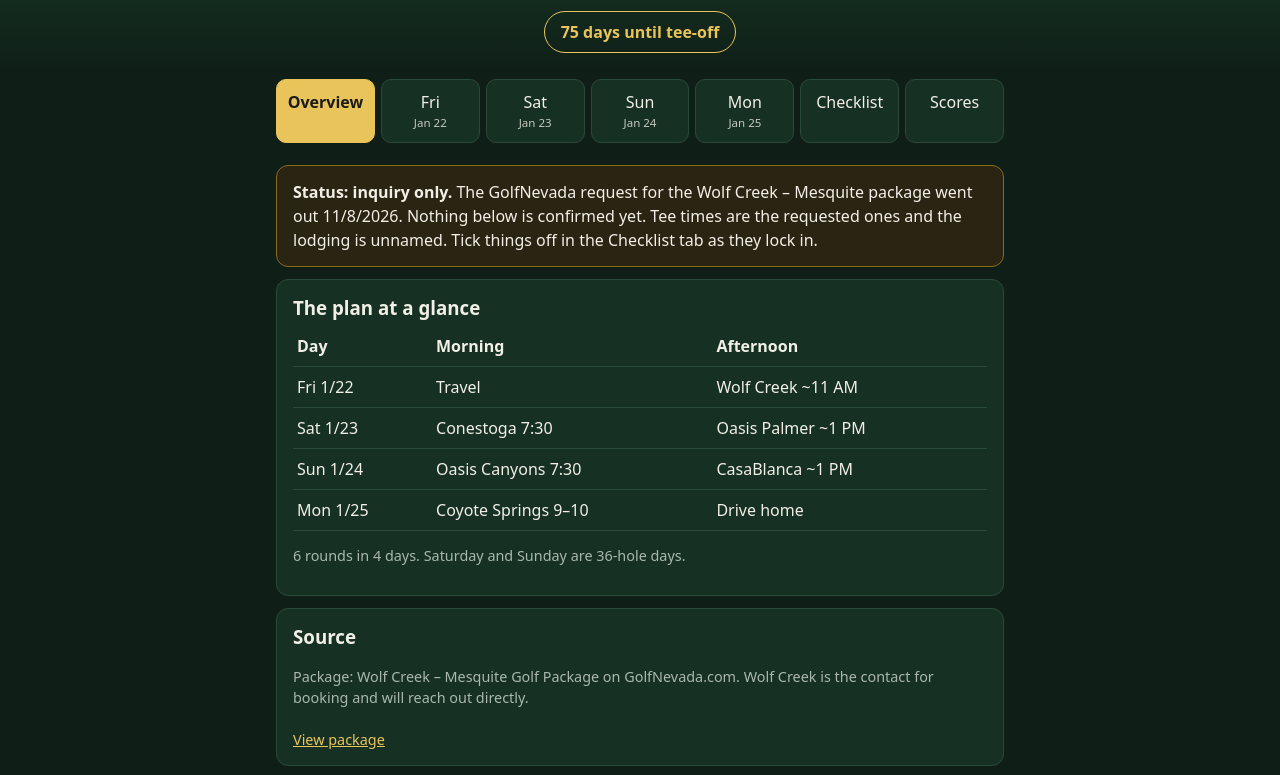
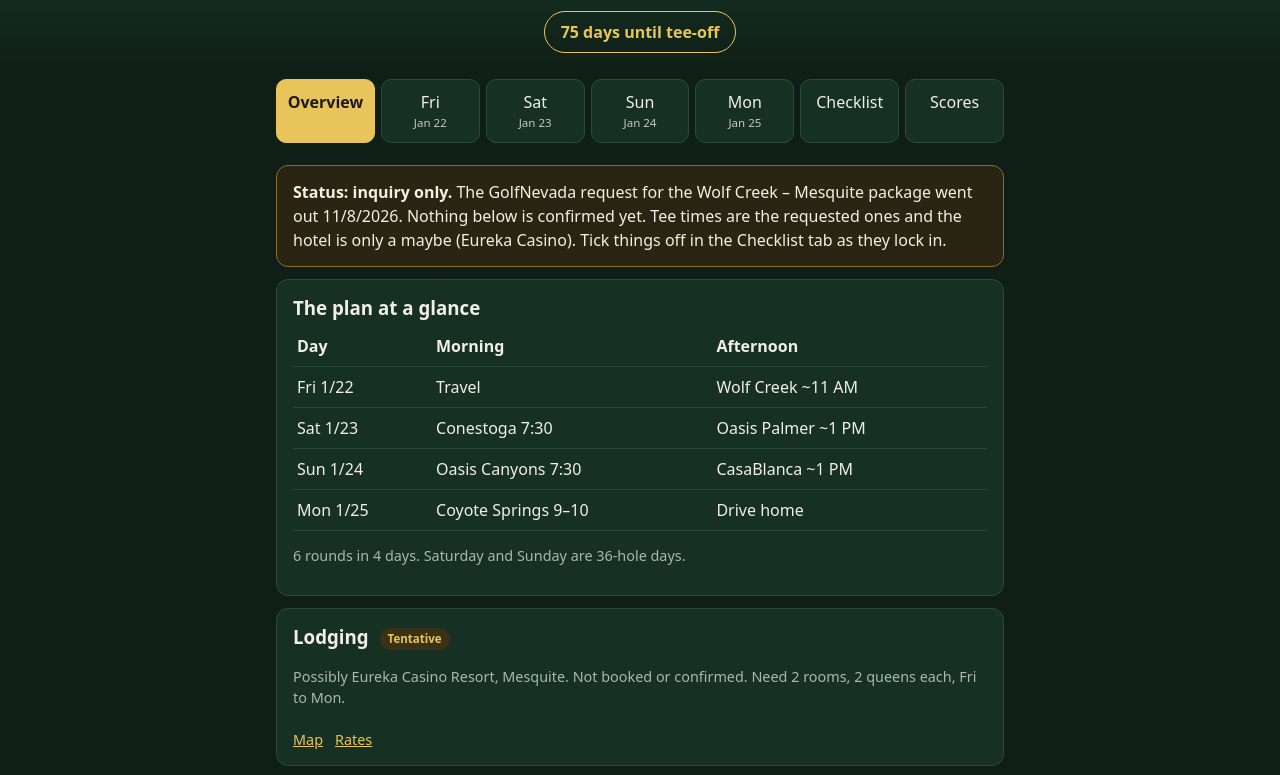
Before and after one commit to rsissons/mesquite-golf-trip, a plain HTML site: page index.html in a window 1280 px wide. Shown: the part 105-880 px from the top of the page. Drawn offline with Linux system fonts and the light colour scheme.

Commit message:
Add tentative Eureka Casino lodging
Co-Authored-By: Claude Sonnet 5.5 <noreply@anthropic.com>
Claude-Session: https://claude.ai/code/session_01RtiPbpAipEKED8kSUJtik4

```diff
--- a/index.html
+++ b/index.html
@@ -46,7 +46,7 @@ footer{text-align:center;color:var(--mute);font-size:.8rem;padding:20px}
   <div class="tabs" id="tabs"></div>
 
   <section class="panel" id="p-overview">
-    <div class="card warn"><strong>Status: inquiry only.</strong> The GolfNevada request for the Wolf Creek – Mesquite package went out 11/8/2026. Nothing below is confirmed yet. Tee times are the requested ones and the lodging is unnamed. Tick things off in the Checklist tab as they lock in.</div>
+    <div class="card warn"><strong>Status: inquiry only.</strong> The GolfNevada request for the Wolf Creek – Mesquite package went out 11/8/2026. Nothing below is confirmed yet. Tee times are the requested ones and the hotel is only a maybe (Eureka Casino). Tick things off in the Checklist tab as they lock in.</div>
     <div class="card"><h3>The plan at a glance</h3>
       <table>
         <tr><th>Day</th><th>Morning</th><th>Afternoon</th></tr>
@@ -56,6 +56,10 @@ footer{text-align:center;color:var(--mute);font-size:.8rem;padding:20px}
         <tr><td>Mon 1/25</td><td>Coyote Springs 9–10</td><td>Drive home</td></tr>
       </table>
       <p class="meta">6 rounds in 4 days. Saturday and Sunday are 36-hole days.</p>
+    </div>
+    <div class="card"><h3>Lodging <span class="tag">Tentative</span></h3>
+      <p class="meta">Possibly Eureka Casino Resort, Mesquite. Not booked or confirmed. Need 2 rooms, 2 queens each, Fri to Mon.</p>
+      <div class="links"><a target="_blank" rel="noopener" href="https://www.google.com/maps/search/?api=1&query=Eureka+Casino+Resort+Mesquite+NV">Map</a><a target="_blank" rel="noopener" href="https://www.google.com/search?q=Eureka+Casino+Resort+Mesquite+NV+rates">Rates</a></div>
     </div>
     <div class="card"><h3>Source</h3>
       <p class="meta">Package: Wolf Creek – Mesquite Golf Package on GolfNevada.com. Wolf Creek is the contact for booking and will reach out directly.</p>
@@ -87,7 +91,7 @@ const days=[
  {id:'fri',label:'Fri',date:'Jan 22',title:'Friday, Jan 22',items:[
   {t:'Morning',n:'Travel to Mesquite',d:'Arrive, drop bags, check-in may not be open yet. Plan to head straight to the course.',tag:'Travel'},
   {t:'~11:00 AM',n:'Wolf Creek Golf Club',d:'Requested tee time. The package host. Confirm group of 4 and cart.',q:'Wolf Creek Golf Course Mesquite NV'},
-  {t:'Evening',n:'Check in and dinner',d:'Hotel not chosen yet. Pick a dinner spot in town.',tag:'Open'}]},
+  {t:'Evening',n:'Check in at Eureka Casino Resort (maybe)',d:'Hotel is tentative, not booked. Dinner on site or in town.',tag:'Tentative',q:'Eureka Casino Resort Mesquite NV'}]},
  {id:'sat',label:'Sat',date:'Jan 23',title:'Saturday, Jan 23',items:[
   {t:'7:30 AM',n:'Conestoga Golf Club',d:'Early start, Mesquite. Round one of the 36.',q:'Conestoga Golf Club Mesquite NV'},
   {t:'Midday',n:'Lunch and reset',d:'Short break between rounds.',tag:'Break'},
@@ -103,7 +107,7 @@ const days=[
   {t:'9–10 AM',n:'Coyote Springs Golf Club',d:'Final round. Coyote Springs is a drive from Mesquite (roughly an hour, verify). Leave early enough for the tee time.',q:'Coyote Springs Golf Club Nevada'},
   {t:'After',n:'Drive home',d:'',tag:'Travel'}]}
 ];
-const checks=['Reply to Wolf Creek rep and confirm package price','Confirm lodging: 2 rooms, 2 queen beds each, Fri to Mon','Lock Fri Wolf Creek ~11 AM','Lock Sat Conestoga 7:30 AM','Lock Sat Oasis Palmer ~1 PM','Lock Sun Oasis Canyons 7:30 AM','Lock Sun CasaBlanca ~1 PM','Lock Mon Coyote Springs 9-10 AM','Sort cars and who is driving','Collect money from the other 3 golfers','Decide on shipping clubs or hauling them'];
+const checks=['Reply to Wolf Creek rep and confirm package price','Decide and book lodging (Eureka Casino?): 2 rooms, 2 queens each, Fri to Mon','Lock Fri Wolf Creek ~11 AM','Lock Sat Conestoga 7:30 AM','Lock Sat Oasis Palmer ~1 PM','Lock Sun Oasis Canyons 7:30 AM','Lock Sun CasaBlanca ~1 PM','Lock Mon Coyote Springs 9-10 AM','Sort cars and who is driving','Collect money from the other 3 golfers','Decide on shipping clubs or hauling them'];
 const $=s=>document.querySelector(s);
 const ls={get(k,d){try{const v=localStorage.getItem(k);return v==null?d:JSON.parse(v)}catch(e){return d}},set(k,v){try{localStorage.setItem(k,JSON.stringify(v))}catch(e){}}};
 
```
